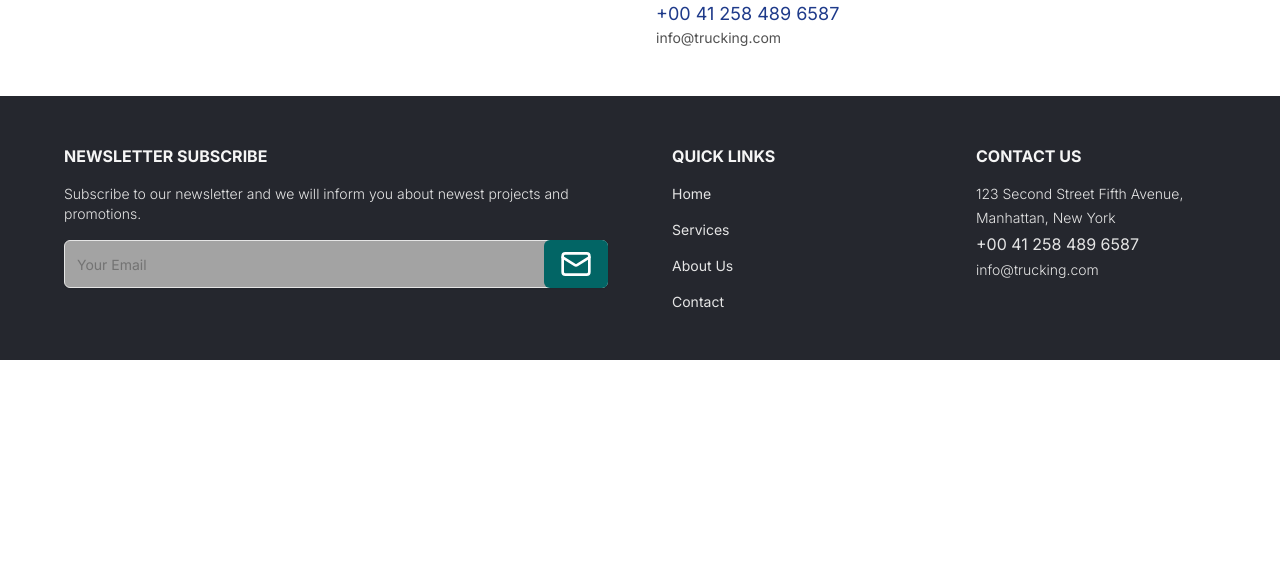
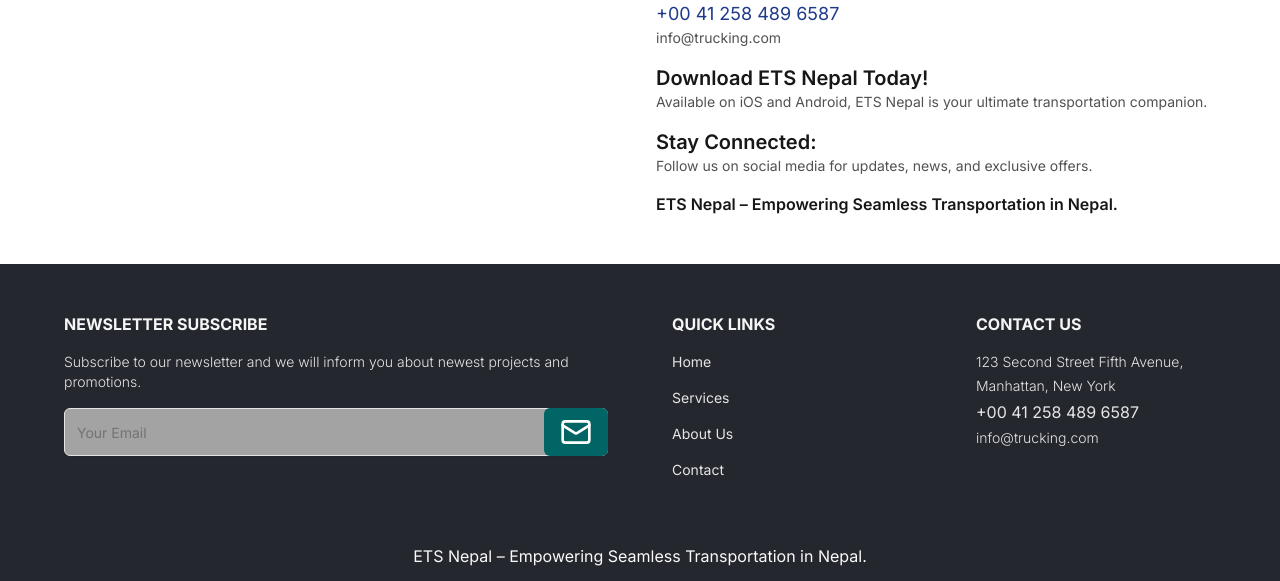
Before and after one commit to eCab-Nepal/eTransport_landingpage-, a Next.js app: page /contact in a window 1280 px wide. Shown: the part 1066-1647 px from the top of the page. Before the commit the page ends 1426 px from the top, so only its background shows below. Built offline with nearby package versions, Linux system fonts and the light colour scheme.

Commit message:
update contact

```diff
--- a/src/components/contact/contact-info.tsx
+++ b/src/components/contact/contact-info.tsx
@@ -117,6 +117,27 @@
             <p className="text-lg text-blue-900">+00 41 258 489 6587</p>
             <p className="text-sm text-neutral-600">info@trucking.com</p>
           </div>
+
+          <div className="mt-4">
+            <p className="text-xl font-semibold text-neutral-900">
+              Download ETS Nepal Today!
+            </p>
+            <p className="text-neutral-600 text-sm">
+              Available on iOS and Android, ETS Nepal is your ultimate
+              transportation companion.
+            </p>
+          </div>
+          <div className="mt-4">
+            <p className="text-xl font-semibold text-neutral-900">
+              Stay Connected:
+            </p>
+            <p className="text-neutral-600 text-sm">
+              Follow us on social media for updates, news, and exclusive offers.
+            </p>
+          </div>
+          <p className="mt-4 text-neutral-900 font-semibold">
+            ETS Nepal – Empowering Seamless Transportation in Nepal.
+          </p>
         </div>
       </div>
     </section>
--- a/src/components/layout/footer/index.tsx
+++ b/src/components/layout/footer/index.tsx
@@ -68,6 +68,12 @@
           </div>
         </div>
       </div>
+
+      <div className="layout py-4">
+        <p className="text-neutral-50 text-center">
+          ETS Nepal – Empowering Seamless Transportation in Nepal.
+        </p>
+      </div>
     </footer>
   );
 }
```
